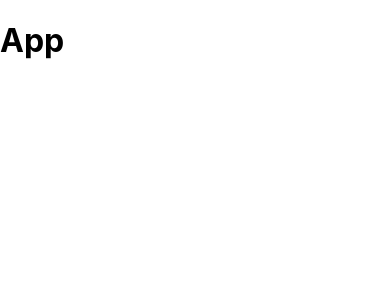
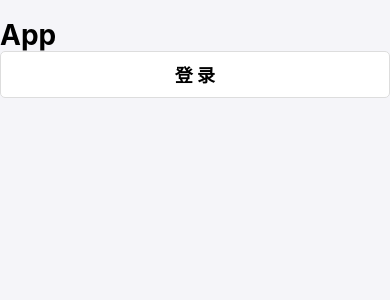
Before and after one commit to beitaandbaozi/react_hkzf, a React (Create React App) app in the folder hkzf-mobile/: page / in a window 390 px wide. Shown: the top 300 px of the page. Built offline with nearby package versions, Linux system fonts and the light colour scheme.

Commit message:
使用antd-mobile

```diff
--- a/hkzf-mobile/package.json
+++ b/hkzf-mobile/package.json
@@ -6,6 +6,7 @@
     "@testing-library/jest-dom": "^5.14.1",
     "@testing-library/react": "^11.2.7",
     "@testing-library/user-event": "^12.8.3",
+    "antd-mobile": "^2.3.4",
     "react": "^17.0.2",
     "react-dom": "^17.0.2",
     "react-scripts": "4.0.3",
--- a/hkzf-mobile/src/App.js
+++ b/hkzf-mobile/src/App.js
@@ -1,7 +1,7 @@
-
+import {Button} from 'antd-mobile'
 function App() {
   return (
-   <h1>App</h1>
+   <h1>App <Button>登录</Button></h1>
   );
 }
 
--- a/hkzf-mobile/src/index.js
+++ b/hkzf-mobile/src/index.js
@@ -2,6 +2,9 @@ import React from 'react';
 import ReactDOM from 'react-dom';
 import './index.css';
 import App from './App';
+// 引入antd-mobile样式
+import 'antd-mobile/dist/antd-mobile.css'
+
 
 ReactDOM.render(
   <React.StrictMode>
```
Also changed, not shown: 1 other file (tests, documents, lock files or other folders).
